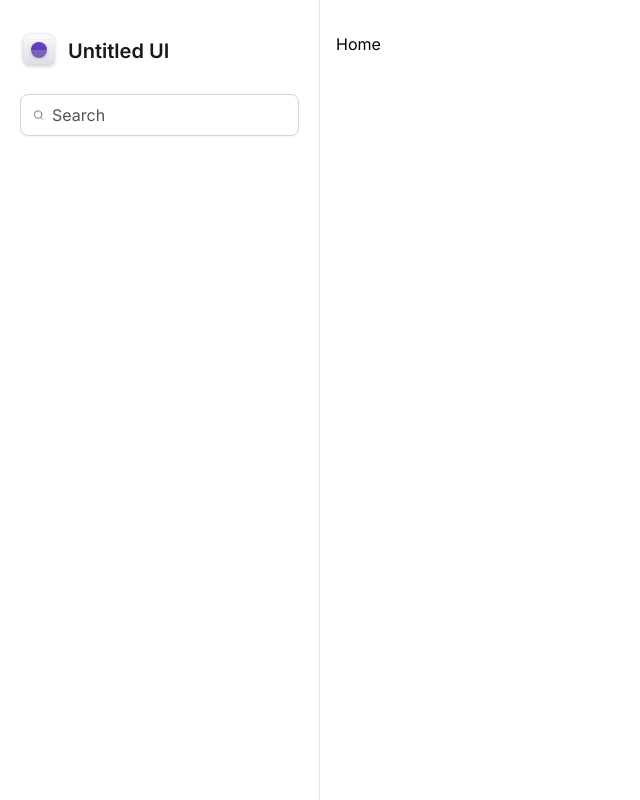
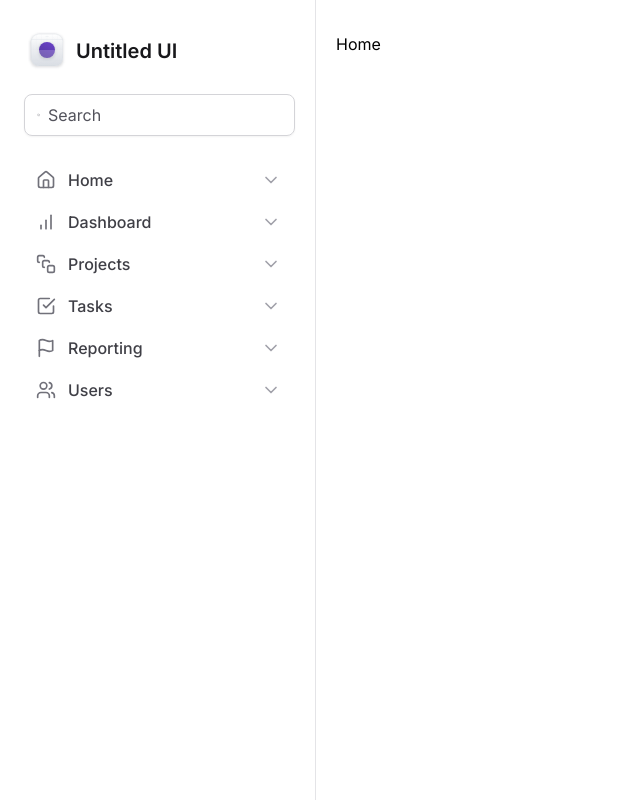
Before and after one commit to pedrosouza423/tailwind-next, a Next.js app: page / in a window 1280 px wide. Shown: the whole page, without its empty margins (0-640 px from the left). Built offline with nearby package versions, Linux system fonts and the light colour scheme.

Commit message:
Created Navigation menu

```diff
--- /dev/null
+++ b/src/app/components/Sidebar/MainNavigation/NavItem.tsx
@@ -0,0 +1,22 @@
+import { ChevronDown } from 'lucide-react'
+import React, { ElementType } from 'react'
+
+interface NavItemProps {
+  icon: ElementType
+  title: string
+}
+
+export const NavItem = ({ icon: Icon, title }: NavItemProps) => {
+  return (
+    <a
+      href=""
+      className="group flex items-center gap-3 rounded px-3 py-2 hover:bg-violet-50"
+    >
+      <Icon className="h-5 w-5 text-zinc-500" />
+      <span className="font-medium text-zinc-700 group-hover:text-violet-500">
+        {title}
+      </span>
+      <ChevronDown className="wl-5 ml-auto h-5 text-zinc-400 group-hover:text-violet-300" />
+    </a>
+  )
+}
--- /dev/null
+++ b/src/app/components/Sidebar/MainNavigation/index.tsx
@@ -0,0 +1,22 @@
+import {
+  BarChart,
+  CheckSquare,
+  Flag,
+  Home,
+  SquareStack,
+  Users,
+} from 'lucide-react'
+import { NavItem } from './NavItem'
+
+export const MainNavigation = () => {
+  return (
+    <nav className="space-y-0.5">
+      <NavItem title="Home" icon={Home} />
+      <NavItem title="Dashboard" icon={BarChart} />
+      <NavItem title="Projects" icon={SquareStack} />
+      <NavItem title="Tasks" icon={CheckSquare} />
+      <NavItem title="Reporting" icon={Flag} />
+      <NavItem title="Users" icon={Users} />
+    </nav>
+  )
+}
--- a/src/app/components/Sidebar/index.tsx
+++ b/src/app/components/Sidebar/index.tsx
@@ -1,10 +1,11 @@
 import React from 'react'
 import { Logo } from './logo'
 import { Search } from 'lucide-react'
+import { MainNavigation } from './MainNavigation'
 
 export const Sidebar = () => {
   return (
-    <aside className="space-y-6 border-r border-zinc-200 px-5 py-8">
+    <aside className="mx-1 space-y-6 border-r border-zinc-200 px-5 py-8">
       <Logo />
       <div className="flex w-full items-center gap-2 rounded-lg border border-zinc-300 px-3 py-2 shadow-sm">
         <Search className="h-5 w-5 text-zinc-500" />
@@ -13,6 +14,8 @@
           placeholder="Search"
         />
       </div>
+
+      <MainNavigation />
     </aside>
   )
 }
--- a/src/app/components/Sidebar/logo.tsx
+++ b/src/app/components/Sidebar/logo.tsx
@@ -2,7 +2,7 @@
 
 export function Logo(props: React.SVGProps<SVGSVGElement>) {
   return (
-    <strong className="flex items-center gap-2.5 text-xl font-semibold text-zinc-900">
+    <strong className="mx-1 flex items-center gap-2.5 text-xl font-semibold text-zinc-900">
       <svg
         width={38}
         height={38}
```
